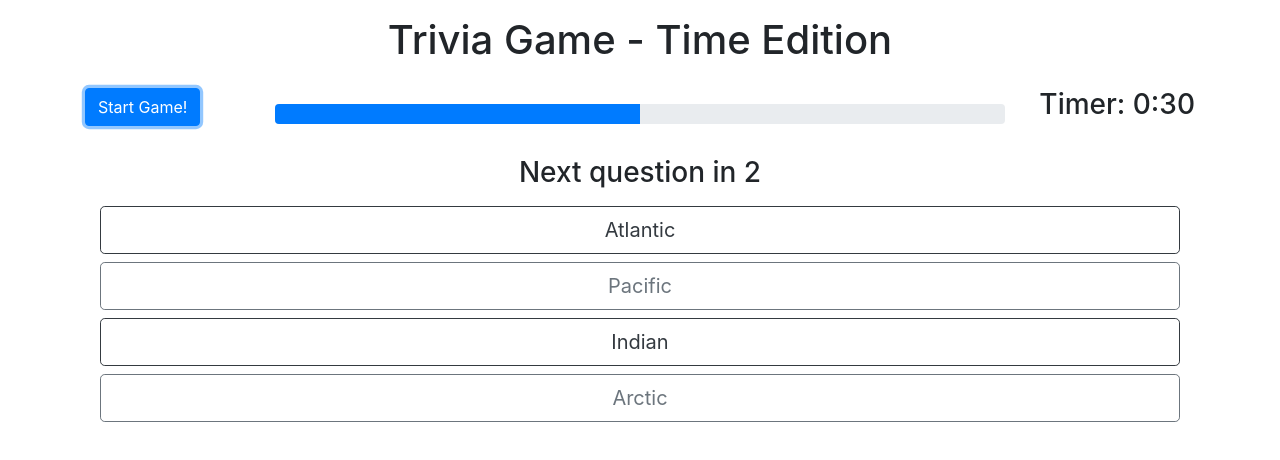
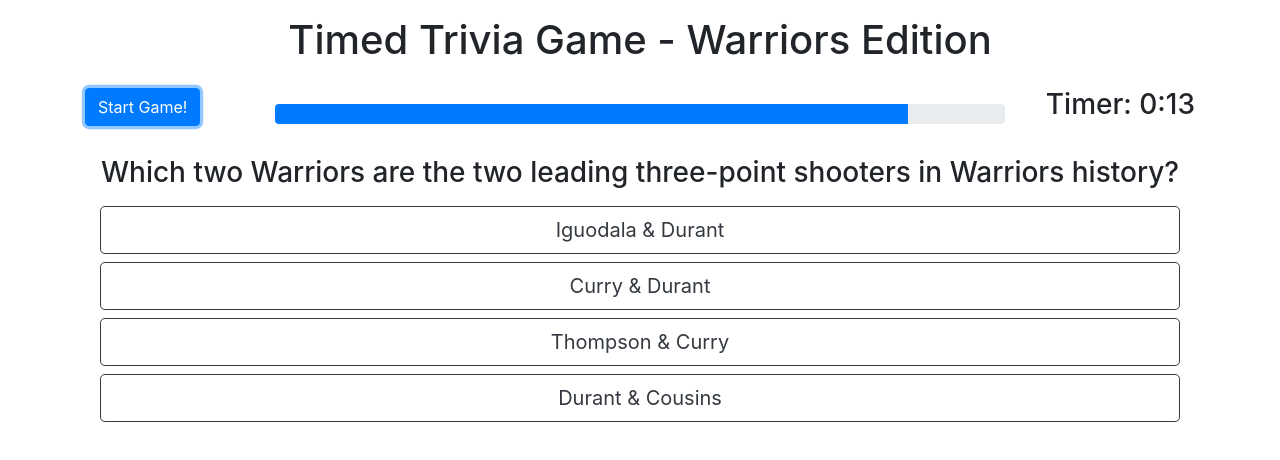
Before and after one commit to RyanGelow/Trivia-Game, a plain HTML site: page index.html in a window 1280 px wide. Both pictures are taken after a click on the button "Start Game!". Drawn offline with nearby package versions, Linux system fonts and the light colour scheme.

Commit message:
I think it's all done, just gotta work out some final kinks.

```diff
--- a/assets/js/app.js
+++ b/assets/js/app.js
@@ -1,58 +1,75 @@
 const qsAndAs = [
     {
-        question: "Which ocean is the largest?",
-        answers: ["Atlantic", "Pacific", "Indian", "Arctic"],
+        question: "Which two Warriors are the two leading three-point shooters in Warriors history?",
+        answers: ["Iguodala & Durant", "Curry & Durant", "Thompson & Curry", "Durant & Cousins"],
+        correctIndexAnswer: 2
+    },
+    {
+        question: "What are those two players known as?",
+        answers: ["The Snipe Shooters", "The Bad Bombers", "The Slick Assassins", "The Splash Brothers"],
+        correctIndexAnswer: 3
+    },
+    {
+        question: "What current Warrior has 22 career triple-doubles?",
+        answers: [ "Draymond Green", "Kevin Durant", "Steph Curry", "Andre Iguodala"],
+        correctIndexAnswer: 0
+    },
+    {
+        question: 'Which current Warrior left Oklahoma City to start his "next chapter" with Golden State?',
+        answers: ["Andrew Bogut", "Jonas Jerebko", "DeMarcus Cousins", "Kevin Durant"],
+        correctIndexAnswer: 3
+    },
+    {
+        question: "How many games did the Warriors win in 2015-16?",
+        answers: ["70", "68", "73", "74"],
+        correctIndexAnswer: 2
+    },
+    {
+        question: "What Warriors star won the NBA dunk contest in 2002 and 2003?",
+        answers: ["Jason Richardson", "Baron Davis", "Antawn Jamison", "Adonal Foyle"],
+        correctIndexAnswer: 0
+    },
+    {
+        question: "What is depicted on the current logo of the Golden State Warriors?",
+        answers: ["The Oakland Tree", "The Bay Bridge", "The Golden Gate Bridge", "The Cable Car"],
         correctIndexAnswer: 1
     },
     {
-        question: "What is 12 x 5?",
-        answers: ["40", "50", "60", "70"],
+        question: "Who is the current coach of the Warriors?",
+        answers: ["Steve Blur", "Peter Guber", "Steve Kerr", "Joe Lacob"],
         correctIndexAnswer: 2
     },
     {
-        question: "How much is 1 ton?",
-        answers: [ "2,000 lbs.", "2,000 kg.", "2,000 slugs", "1,000 lbs."],
+        question: "Which player choked coach P. J. Carlesimo during a 1997 practice?",
+        answers: ["Chris Mullin", "Bimbo Coles", "Donyell Marshall", "Latrell Spreewell"],
+        correctIndexAnswer: 3
+    },
+    {
+        question: "Which player was not part of legendary Run TMC?",
+        answers: ["Chamberlain", "Richmond", "Mullin", "Hardaway"],
         correctIndexAnswer: 0
     },
     {
-        question: "Which lore is most common about vampires?",
-        answers: ["They can be killed with silver bullets", "They eat people whole", "They are reanimated with electricity", "They are vulnerable to Garlic"],
+        question: "Who was named NBA Finals MVP in 2015?",
+        answers: ["Curry", "Thompson", "Iguodala", "Green"],
+        correctIndexAnswer: 2
+    },
+    {
+        question: "What city did the Warriors play in from 1946-1962?",
+        answers: ["Dallas", "Houston", "Memphis", "Philadelphia"],
         correctIndexAnswer: 3
     },
-    {
-        question: "Which of the following colors is closest to white?",
-        answers: ["Pearl", "Eggshell", "Ivory", "Vanilla"],
-        correctIndexAnswer: 0
-    }
 ]
 
-// function trivia () {
-//     const output = [];
-//     qsAndAs.forEach((currentQuestion, questionNumber) => {
-//         const answers = [];
-//         for(letter in currentQuestion, answers) {
-//             answers.push(
-//                 `<label>
-//                     <input type="radio" name="question${questionNumber}" value="${letter}">
-//                     ${letter} :
-//                     ${currentQuestion.answers[letter]}
-//                 </label>`
-//             );
-//         }
-//         output.push(
-//             `<div class="question"> ${currentQuestion.question} </div>
-//             <div class="answers"> ${answers.join('')} </div>`
-//         );
-//     })
-// }
+let guesses = [];
+let score = 0;
+let questionIndex=0
 
-//  When the start button is clicked, execute the run function.
 $('#start').on('click', fiveSecondCountdown);
 
 
 //Step One:
 function fiveSecondCountdown() {
-    // clearInterval(intervalId);
     // var startdown = 6;
     // var intervalId;
     // function lilrun() {
@@ -72,147 +89,102 @@
     // }
     // function stop() {
     //     clearInterval(intervalId);
-        run();
+        start();
     // }
     // lilrun();
 }
 
+//Step One Part Two:
+function start() {
+    var time = 15;
+    var intervalId;
+    $('div.progress-bar').attr('style', 'width: 100%');
+    $('#timer .timeLeft').text('15');
+    $('#question h3').text(qsAndAs[questionIndex].question);
+    $('#answer1').text(qsAndAs[questionIndex].answers[0]);
+    $('#answer2').text(qsAndAs[questionIndex].answers[1]);
+    $('#answer3').text(qsAndAs[questionIndex].answers[2]);
+    $('#answer4').text(qsAndAs[questionIndex].answers[3]);
 
+    function gameOn() {
+        clearInterval(intervalId);
+        intervalId = setInterval(decrement, 1000);
+        $('#answers').one('click','button', stop);
 
-//  Variable that will hold our interval ID when we execute the "run" function
-var intervalId;
+    }
+    function decrement() {
+        time--;
+        $('#timer .timeLeft').text(time);
+        $('div.progress-bar').attr('style', 'width: '+ (time * 100 / 15) + '%');
+        if(time < 10) {
+            $('#timer .timeLeft').text("0" + time);
+        }
+        if(time < 8) {
+            $(`.progress-bar`).addClass(`bg-warning`)
+        }
+        if(time < 4) {
+            $(`.progress-bar`).removeClass(`bg-warning`).addClass(`bg-danger`)
+        }
+        if(time === 0) {
+            stop();
+        }
+    }
 
+    function stop() {
+        clearInterval(intervalId);
+        guesses.push($(this).attr('index'));
+        fiveSecondBreak()
+    }
 
-//Time for each question
-var timeLeft = 30;
-//timer always in 2 digits
-var timeConverter = function() {
-    if(timeLeft < 10) {
-        return "0" + timeLeft;
-    }else{
-        return timeLeft;
-    };
-};
-//run bar down 1 sec at a time
-var timeBarConverter = function () {
-    return (timeLeft * 100 / 30);
+    gameOn();
 }
 
+//Step Two Part One:
+function fiveSecondBreak() {
+    $(`#answers button[index=${qsAndAs[questionIndex].correctIndexAnswer}]`).removeClass(`btn-outline-dark`).addClass(`btn-success`);
 
-//Step Two:
-//  The run function starts it off
-function run() {
-    // DONE: Use setInterval to start the count here and set the clock to running.
-    $('div.progress-bar').attr('style', 'width: 100%');
-    $('#timer .timeLeft').text(timeConverter);
-    intervalId = setInterval(decrement, 1000);
-    //  The decrement function.
-    function decrement() {
-        //  Decrease number by one.
-        timeLeft--;
-        timeConverter();
-        $('#timer .timeLeft').text(timeConverter);
-        //Timer bar countdown matching timer
-        $('div.progress-bar').attr('style', 'width: ' + timeBarConverter() + '%');
-        // if(timeBarConverter < 34) {
-        //     $('div.progress-bar').addClass('bg-danger');
-        // }if(timeBarConverter >= 34) {
-        //     $('div.progress-bar').removeClass('bg-danger');
-        // }
+    var startdown = 6;
+    var intervalId;
 
-        //  Once number hits zero...
-        if (timeLeft === 0) {
-            //  ...run the stop function.
-            clearInterval(intervalId);
-            stop();
-
-            //Missed question count and move on to next question
-
-            //If last question end game
-        };
+    if(guesses[questionIndex] == qsAndAs[questionIndex].correctIndexAnswer) {
+        console.log("passes second test");
+        score++;
+        console.log(score);
+        $('.score').html(`<p>Correct Answers: ${score}</p>`)
+    }else{
+        $(`#answers button[index=${guesses[questionIndex]}]`).removeClass(`btn-outline-dark`).addClass(`btn-danger`);
+        $('.score').html(`<p>Correct Answers: ${score}</p>`)
     }
 
-
-    //  The stop function
-    function stop() {
-
-        //  Clears our intervalId - pass the name of the interval to the clearInterval function.
+    function lilBreak() {
         clearInterval(intervalId);
-        pushAnswer();
-    };
-    //Load questions and answers
-
-    $('#question h3').text(qsAndAs[0].question);
-    $('#answer1').text(qsAndAs[0].answers[0]);
-    $('#answer2').text(qsAndAs[0].answers[1]);
-    $('#answer3').text(qsAndAs[0].answers[2]);
-    $('#answer4').text(qsAndAs[0].answers[3]);
-
-    if($('.answers').on('click')){
-        stop();
-    }
-}
-
-
-//Step Three:
-function pushAnswer() {
-    for(let i = 0; i < qsAndAs.length; i++) {
-        if($('#question h3').html() == (qsAndAs[i].question)) {
-            guesses.push(qsAndAs[i].answers);
-            console.log(guesses);
-        }
-    }
-    threeSecondBreak()
-}
-
-//Step Four:
-function threeSecondBreak() {
-    $('div.progress-bar').attr('style', 'width: 100%');
-    var shortBreak = 4;
-    var intervalId;
-    //run bar down 1 sec at a time
-    function threeBarConverter () {
-        return (shortBreak * 100 / 4);
-    }
-    function lilrun() {
         intervalId = setInterval(decrement, 1000);
     }
     function decrement() {
-        shortBreak--;
-        $('#question h3').text('Next question in ' + shortBreak);
-        $('div.progress-bar').attr('style', 'width: ' + threeBarConverter() + '%');
-        if(threeBarConverter < 34) {
-            $('div.progress-bar').addClass('bg-danger');
-        }if(threeBarConverter >= 34) {
-            $('div.progress-bar').removeClass('bg-danger');
-        }if (shortBreak === 0) {
-            stop();
+        startdown--;
+        $('.next').html(`<p>Next question in ${startdown}</p>`);
+        if (startdown === 0) {
+            breaksOver();
         }
     }
-    function stop() {
+    function breaksOver() {
         clearInterval(intervalId);
-        nextQuestion();
+        questionIndex += 1;
+        $('.next').text(``);
+        $(`button.answer`).removeClass(`btn-success btn-danger`).addClass(`btn-outline-dark`);
+        if(questionIndex >= qsAndAs.length) {
+            gameOver();
+            clearInterval(intervalId);
+        }else{
+            start();
+        }
     }
-    lilrun();
+    lilBreak();
 }
 
-//Step Five:
-function nextQuestion() {
-    for(let i = 0; i < qsAndAs.length; i++) {
-        $('#question h3').text(qsAndAs[i].question);
-        $('#answer1').text(qsAndAs[i].answers[0]);
-        $('#answer2').text(qsAndAs[i].answers[1]);
-        $('#answer3').text(qsAndAs[i].answers[2]);
-        $('#answer4').text(qsAndAs[i].answers[3]);
+function gameOver() {
+    $('.next').text(`Trivia Game Over`);
+    if(score === qsAndAs.length) {
+        $('.next').append(` - Perfect Score!`);
     }
-
-    $('#answers').on('click', threeSecondBreak());
 }
-
-//Eventually need to track responses:
-
-let guesses = [];
-const answerCheck = {a: 0, b: 1, c: 2, d: 3};
-let score = 0;
-
-//Submit Answer
--- a/index.html
+++ b/index.html
@@ -9,7 +9,7 @@
 </head>
 <body>
     <div class="container">
-        <h1 class="text-center py-3">Trivia Game - Time Edition</h1>
+        <h1 class="text-center py-3">Timed Trivia Game - Warriors Edition</h1>
         <div class="row">
             <div class="col mx-auto">
                 <button id="start" type="button" class="btn btn-primary">Start Game!</button>
@@ -31,11 +31,17 @@
                 <h3 class="questions">Are you ready?</h3>
             </div>
             <div id="answers">
-                <button type="button" id="answer1" class="btn btn-outline-dark btn-lg btn-block answer">Answer 1</button>
-                <button type="button" id="answer2" class="btn btn-outline-secondary btn-lg btn-block answer">Answer 2</button>
-                <button type="button" id="answer3" class="btn btn-outline-dark btn-lg btn-block answer">Answer 3</button>
-                <button type="button" id="answer4" class="btn btn-outline-secondary btn-lg btn-block answer">Answer 4</button>
+                <button type="button" id="answer1" class="btn btn-outline-dark btn-lg btn-block answer" index="0">Answer 1</button>
+                <button type="button" id="answer2" class="btn btn-outline-dark btn-lg btn-block answer" index="1">Answer 2</button>
+                <button type="button" id="answer3" class="btn btn-outline-dark btn-lg btn-block answer" index="2">Answer 3</button>
+                <button type="button" id="answer4" class="btn btn-outline-dark btn-lg btn-block answer" index="3">Answer 4</button>
             </div>
+        </div>
+        <div class="score text-center my-3">
+
+        </div>
+        <div class="next text-center my-3">
+
         </div>
     </div>
 
```
